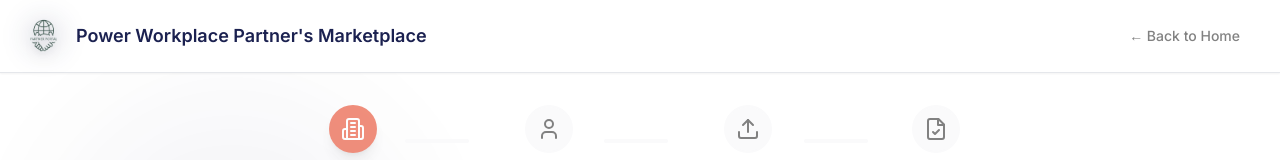
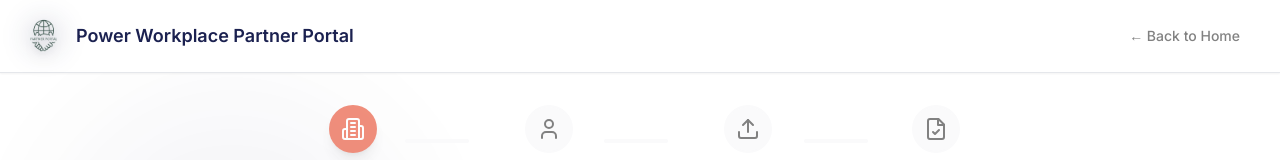
Before and after one commit to pwwpfrontend/Partner-Portal-Prod, a React (Create React App) app: page /application in a window 1280 px wide. Shown: the top 160 px of the page. Built offline with nearby package versions, Linux system fonts and the light colour scheme.

Commit message:
name changed

```diff
--- a/src/components/PartnerApplication.js
+++ b/src/components/PartnerApplication.js
@@ -225,10 +225,10 @@ const PartnerApplication = () => {
           <div className="flex items-center space-x-3">
             <div className="relative">
               <div className="absolute inset-0 bg-[#1B2150]/10 rounded-full blur-md"></div>
-              <img src="/logo192.png" alt="Partner's Marketplace Logo" className="h-10 w-10 relative z-10 drop-shadow-lg" />
+              <img src="/logo192.png" alt="Partner Portal Logo" className="h-10 w-10 relative z-10 drop-shadow-lg" />
             </div>
             <span className="font-semibold text-lg text-[#1B2150]">
-              Power Workplace Partner's Marketplace
+              Power Workplace Partner Portal
             </span>
           </div>
           <button
--- a/src/components/Sidebar.js
+++ b/src/components/Sidebar.js
@@ -233,10 +233,10 @@ const Sidebar = ({ isOpen, toggleSidebar }) => {
           <div className="flex items-center space-x-2">
             <img
               src="/logo192.png"
-              alt="Partner's Marketplace Logo"
+              alt="Partner Portal Logo"
               className="h-8 w-8"
             />
-            <span className="font-bold text-lg text-[#1B2150]">Partner's Marketplace</span>
+            <span className="font-bold text-lg text-[#1B2150]">Partner Portal</span>
           </div>
           <button
             onClick={toggleSidebar}
```
